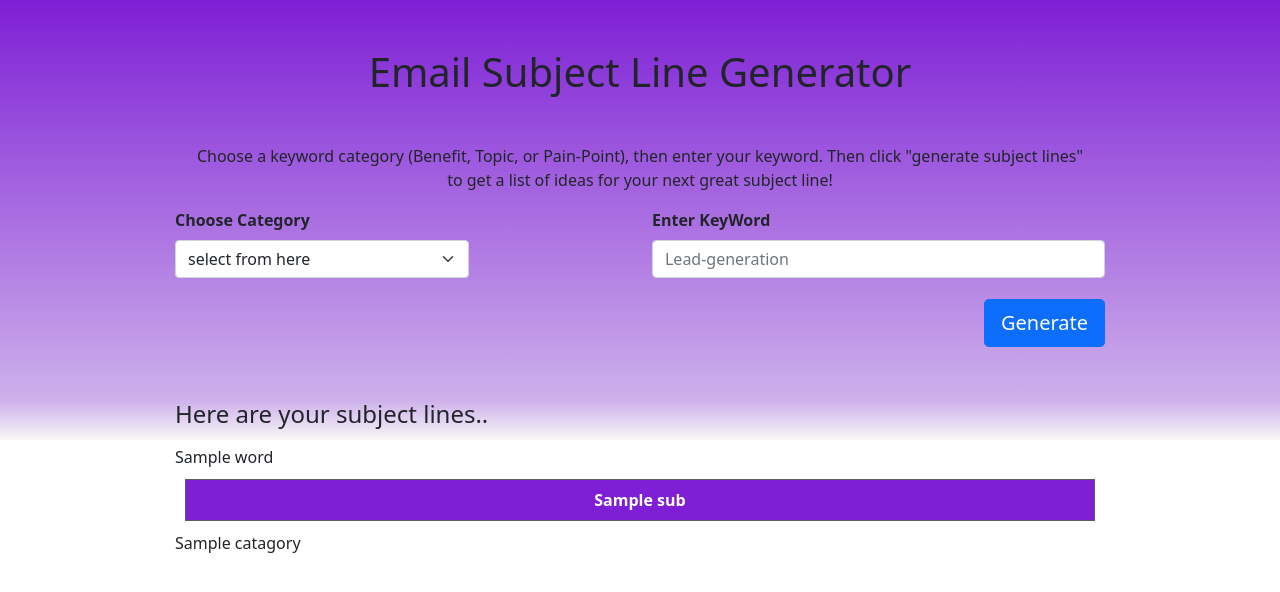
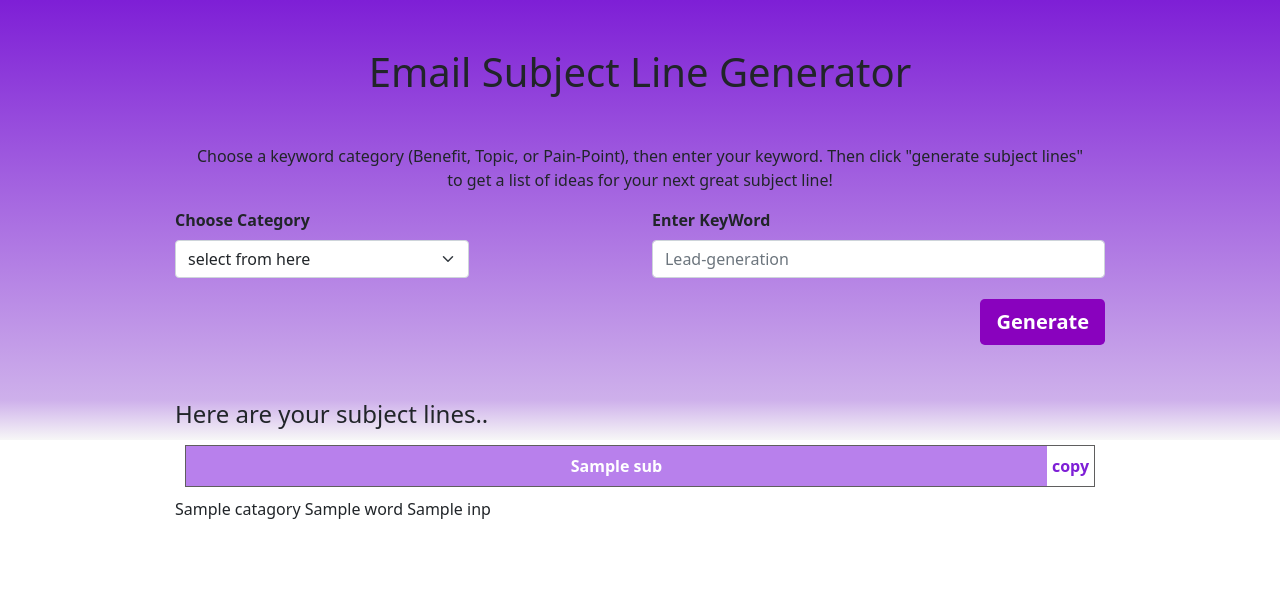
Before and after one commit to TahminaTania/Email_subject_generator, a Django app: template subject/templates/output.html in a window 1280 px wide. Shown: the top 592 px of the page. Run offline with Django 4.2, Linux system fonts and the light colour scheme; the template is opened without the code that fills it: most values are stand-ins (such as "Sample title", 1, 10 or a date in 2020); some libraries are stand-ins or nearby versions.

```diff
--- a/Email_subject_generator/settings.py
+++ b/Email_subject_generator/settings.py
@@ -37,7 +37,8 @@ INSTALLED_APPS = [
     'django.contrib.sessions',
     'django.contrib.messages',
     'django.contrib.staticfiles',
-    'subject'
+    'subject',
+    'termcolor'
 ]
 
 MIDDLEWARE = [
--- a/subject/static/css/main.css
+++ b/subject/static/css/main.css
@@ -13,13 +13,19 @@ label{
    float: right;
    margin-top: 5px;
 }
+.btn-primary{
+    background-color: rgb(137, 2, 190);
+    border: none;
+    color: white;
+    font-weight: bold;
+}
 ol {
     list-style: none;
     margin: 0;
     padding: 0;
 }
 #titl{
-    background-color:rgb(126, 31, 214);
+    background-color:rgba(171, 104, 233, 0.836);
     color: white;
     font-weight: bold;
     line-height: 40px;
@@ -33,3 +39,11 @@ inp{
     font-weight: bolder;
     color:black;
 }
+.copy{
+    float: right;
+    padding:0 5px;
+    background-color:white;
+    color:rgb(126, 31, 214);
+    cursor: pointer;
+    /* margin-top: 5px; */
+}
--- a/subject/static/js/main.js
+++ b/subject/static/js/main.js
@@ -1,13 +1,30 @@
-console.log("Connected")
-var input=document.getElementById("word").value;
-console.log("user value is",input)
+// console.log("Connected")
+// var data={{inp}}
+// console.log(data)
+// data.style.color="blue"
 // var user = {{inp}}.style.color = "blue";
 
 
-// // function keyword(){
+// function keyword(){
 //     console.log("input")
+//     {{inp}}
 //     var input=document.getElementById("word").value
-//     console.log("user value is",input)
-//     var word= document.getElementById("titl").value.replace('{}',input);
+// console.log("user value is",input)
 
-// // }
+// }
+function Copy(clickedBtn){
+    console.log("user value is")
+    var templateID = document.getElementsByClassName("sub");
+    console.log(templateID)
+    for (i in templateID){
+        j=i.innerHTML
+        console.log(j)
+    }
+var range = document.createRange();
+range.selectNode(document.getElementById(templateID));
+window.getSelection().removeAllRanges(); /* clear current selection*/
+window.getSelection().addRange(range); /* to select text*/
+document.execCommand("copy")
+//  document.getElementById("button_copy").innerHTML="Copied";
+templateID.select();
+}
--- a/subject/templates/output.html
+++ b/subject/templates/output.html
@@ -5,16 +5,19 @@
 <section>
     <h4 class="mt-3 mb-3">Here are your subject lines..</h4>
     <ol>
-        {{word}}
 
         {%for m in sub%}
         <div class="text-center" id="titl">
-         {{m.title}}
+         <span class="sub">  {{m.title}} </span>
+         <span class="copy" onclick="Copy(this)">copy</span>
         </div>
         {%endfor%}
         {{catagory}}
+        {{word}}
+        {{inp}}
     </ol>
 
 </section>
 
+
 {%endblock%}
--- a/subject/templates/subject.html
+++ b/subject/templates/subject.html
@@ -48,7 +48,8 @@
                     </div>
                 </div>
                 <div class="G_btn">
-                <button type="submit" class="btn btn-primary btn-lg">Generate</button>
+                <button type="submit" class="btn btn-primary btn-lg" >Generate</button>
+                <!--onclick="keyword()"-->
                 </div>
                 <!-- <input type="submit" value="Generate">  -->
                     </form>
```
Also changed, not shown: subject/views.py (+6 -6 lines).
